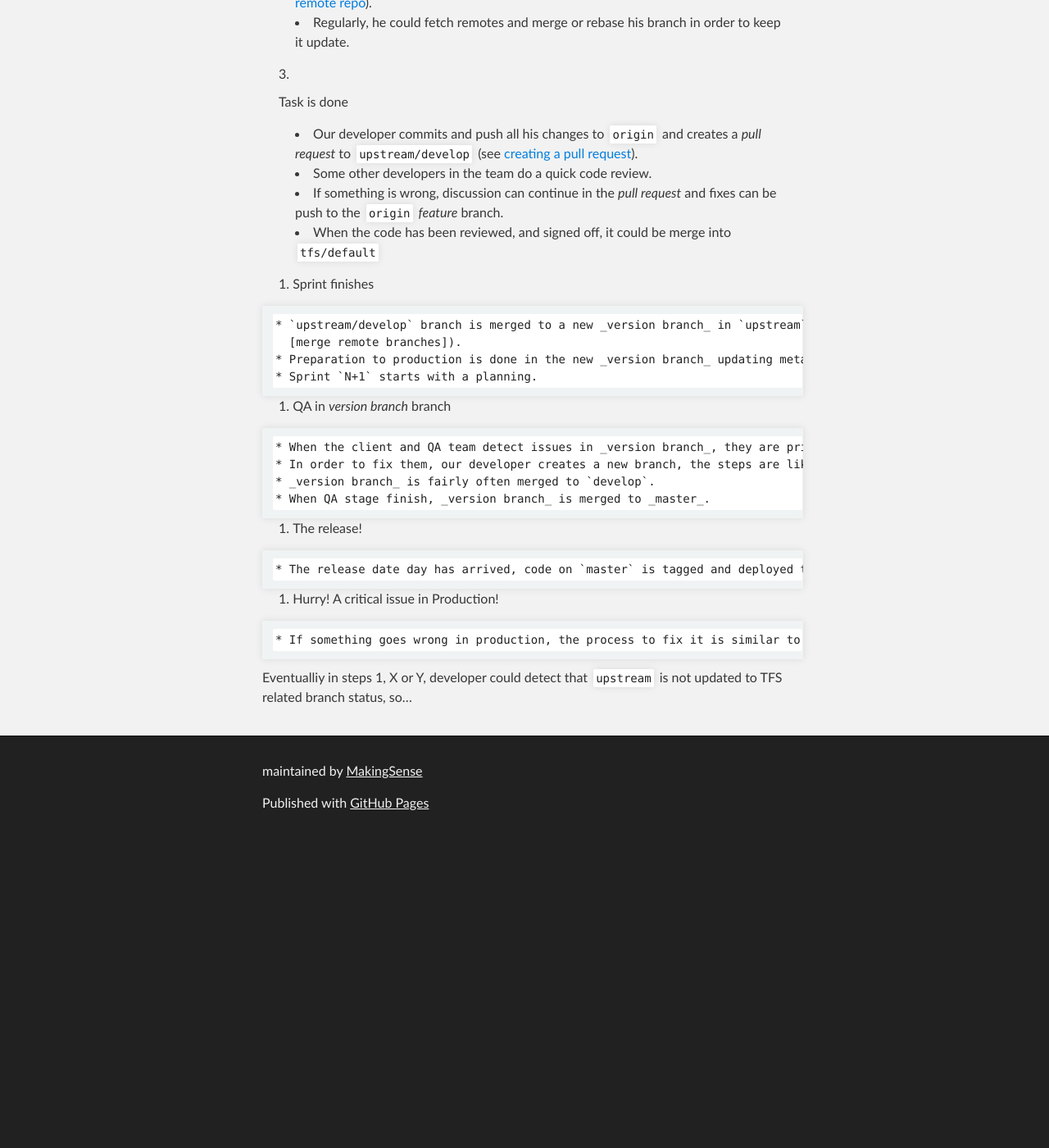
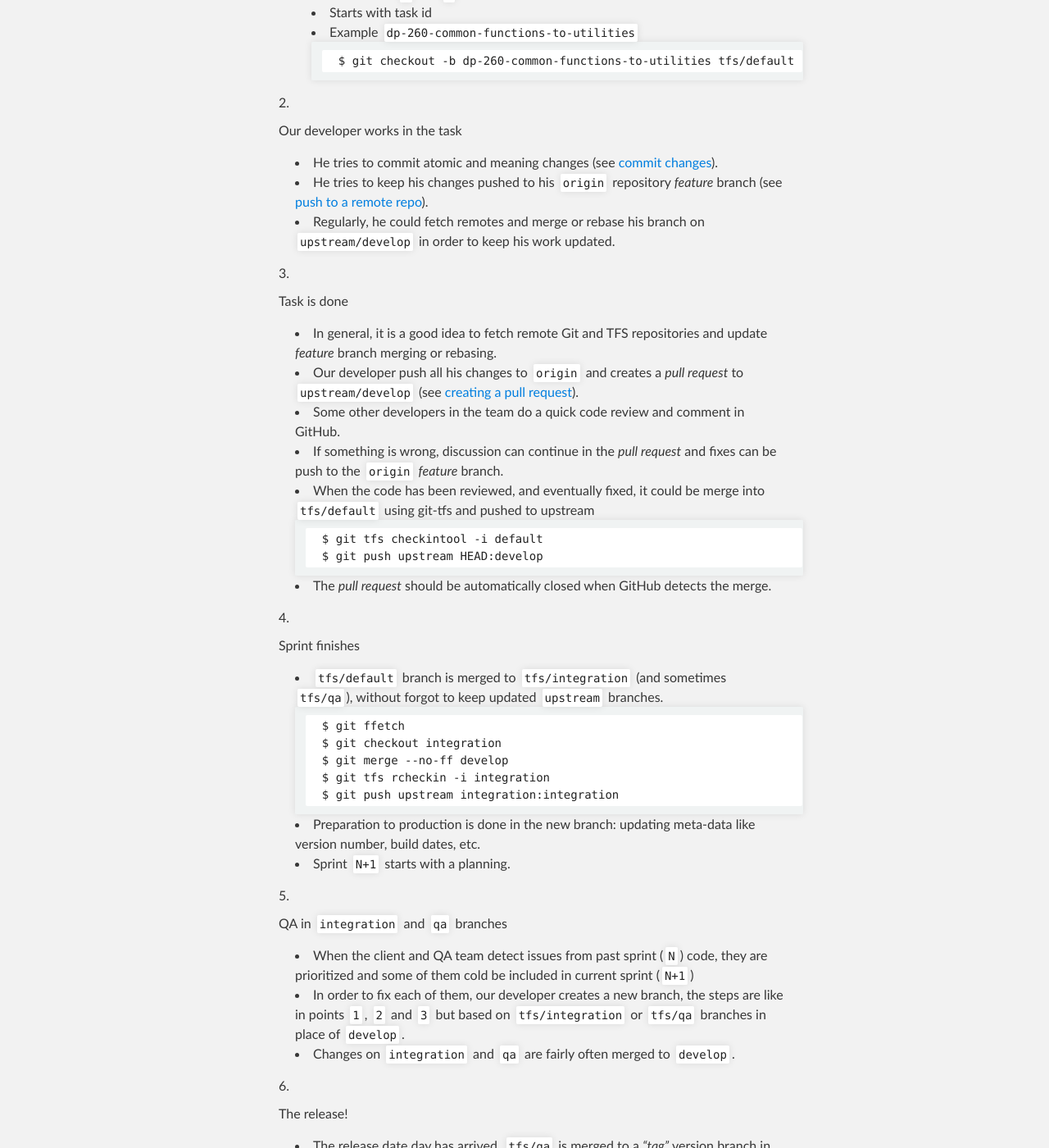
Before and after one commit to MakingSense/makingsense.github.io, a Jekyll site: the page built from migration-to-git/4-flows/dp-flow.md, in a window 1280 px wide and 1400 px high, scrolled down 2673 px. Shown: the whole window at 82% size. Built offline with Jekyll 4.4.1, drawn with Linux system fonts in a browser that asks for light colours; before the commit the page ends 3699 px from its top, so only the background shows below that; some of the changed text lies outside the part shown.

Commit message:
Complete flow steps and add command line examples

````diff
--- a/migration-to-git/4-flows/dp-flow.md
+++ b/migration-to-git/4-flows/dp-flow.md
@@ -51,59 +51,75 @@ Sprint `N` starts. In the planning we choose a lot of nice features to implement
 
     * If the task is enough large, he can create a sub-task.
     * The task is moved to "in progress" state.
-    * Developer fetches remote Git and TFS repositories trough our self utility function [ffetch](https://github.com/MakingSense/git-helpers#ffetch).
-    * Based on `upstream/develop` or `tfs/default` branches, he creates a local branch for the feature (see [create a new branch]). Our convention is:
+    * Developer fetches remote Git and TFS repositories.
+        * It can be done trough our self utility function [ffetch](https://github.com/MakingSense/git-helpers#ffetch).
+            ```
+            $ git ffetch
+            ```
+        * Or with git and git-tfs
+            ```
+            $ git fetch upstream
+            $ git checkout -B develop
+            $ git reset --hard upstream/develop
+            $ git tfs fetch -i default
+            ```
+    * Creates a new local branch for the feature based on `upstream/develop` or `tfs/default` (see [create a new branch]). Our convention is:
         * Lowercase
         * No spaces
         * No slashes (`/` nor `\`)
         * Starts with task id
         * Example `dp-260-common-functions-to-utilities`
+        ```
+        $ git checkout -b dp-260-common-functions-to-utilities tfs/default
+        ```
 
 2. Our developer works in the task
 
     * He tries to commit atomic and meaning changes (see [commit changes]).
-    * He tries to keep his changes pushed to his `origin` repository (see [push to a remote repo]).
-    * Regularly, he could fetch remotes and merge or rebase his branch in order to keep it update.
+    * He tries to keep his changes pushed to his `origin` repository _feature_ branch (see [push to a remote repo]).
+    * Regularly, he could fetch remotes and merge or rebase his branch on `upstream/develop` in order to keep his work updated.
 
 3. Task is done
 
-    * Our developer commits and push all his changes to `origin` and creates
-      a _pull request_ to `upstream/develop` (see [creating a pull request]).
-    * Some other developers in the team do a quick code review.
+    * In general, it is a good idea to fetch remote Git and TFS repositories and update _feature_ branch merging or rebasing.
+    * Our developer push all his changes to `origin` and creates a _pull request_ to `upstream/develop` (see [creating a pull request]).
+    * Some other developers in the team do a quick code review and comment in GitHub.
     * If something is wrong, discussion can continue in the _pull request_ and fixes can be push to the `origin` _feature_ branch.
-    * When the code has been reviewed, and signed off, it could be merge into `tfs/default`
-
-<!--TODO: Continue writing here -->
+    * When the code has been reviewed, and eventually fixed, it could be merge into `tfs/default` using git-tfs and pushed to upstream
+        ```
+        $ git tfs checkintool -i default
+        $ git push upstream HEAD:develop
+        ```
+    * The _pull request_ should be automatically closed when GitHub detects the merge.
 
 4. Sprint finishes
 
-<!--TODO: review it -->
-
-    * `upstream/develop` branch is merged to a new _version branch_ in `upstream` repository (see
-      [merge remote branches]).
-    * Preparation to production is done in the new _version branch_ updating meta-data like version number, build dates, etc.
+    * `tfs/default` branch is merged to `tfs/integration` (and sometimes `tfs/qa`), without forgot to keep updated `upstream` branches.
+        ```
+        $ git ffetch
+        $ git checkout integration
+        $ git merge --no-ff develop
+        $ git tfs rcheckin -i integration
+        $ git push upstream integration:integration
+        ```
+    * Preparation to production is done in the new branch: updating meta-data like version number, build dates, etc.
     * Sprint `N+1` starts with a planning.
 
-5. QA in _version branch_ branch
+5. QA in `integration` and `qa` branches
 
-<!--TODO: review it -->
-
-    * When the client and QA team detect issues in _version branch_, they are prioritized and some of them cold be included in current sprint `N+1`
-    * In order to fix them, our developer creates a new branch, the steps are like in points `1`, `2` and `3` but based on _version branch_ branch in place of `develop`.
-    * _version branch_ is fairly often merged to `develop`.
-    * When QA stage finish, _version branch_ is merged to _master_.
+    * When the client and QA team detect issues from past sprint (`N`) code, they are prioritized and some of them cold be included in current sprint (`N+1`)
+    * In order to fix each of them, our developer creates a new branch, the steps are like in points `1`, `2` and `3` but based on `tfs/integration` or `tfs/qa` branches in place of `develop`.
+    * Changes on `integration` and `qa` are fairly often merged to `develop`.
 
 6. The release!
 
-<!--TODO: review it -->
-
-    * The release date day has arrived, code on `master` is tagged and deployed to production environment.
+    * The release date day has arrived, `tfs/qa` is merged to a _"tag"_ version branch in TFS and deployed to production environment.
 
 7. Hurry! A critical issue in Production!
 
-<!--TODO: review it -->
+    * If something goes wrong in production, the process to fix it is similar to steps `5` but in place of using `integration` or `qa` branches, it is done in a new _hotfix branch_ based on _"tag"_ version branch.
 
-    * If something goes wrong in production, the process to fix it is similar to steps `5` but in place of using a _version branch_, it is done in a new _hotfix branch_ based on `upstream/master` or in the last release tag.
+#### Notes
 
 <!--TODO: review it -->
 
````
Also changed, not shown: other parts of migration-to-git/4-flows/dp-flow.md (+1 -1 lines).
